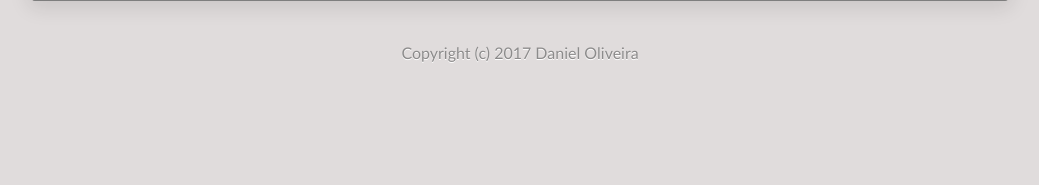
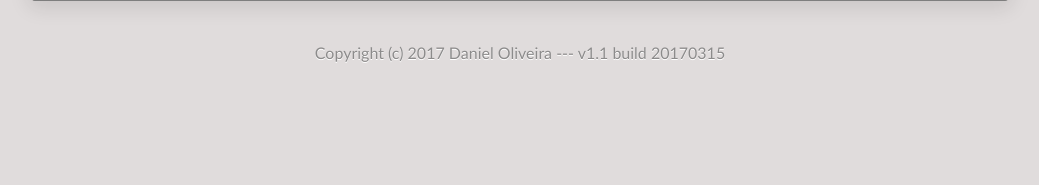
Before and after one commit to danielfmo/ACalc, a Python web app: template acalc/static/templates/index.html in a window 1280 px wide. Shown: the part 628-813 px from the top of the page, without its empty margins (120-1159 px from the left). Run offline with Jinja, Linux system fonts and the light colour scheme; the template is opened without the code that fills it, so the values that code supplies are empty.

Commit message:
Fix footer

```diff
--- a/acalc/static/templates/base.html
+++ b/acalc/static/templates/base.html
@@ -71,7 +71,7 @@
 	</div>
 </div>
 <div id="footer">
-	Copyright (c) 2017 Daniel Oliveira
+	Copyright (c) 2017 Daniel Oliveira --- v1.1 build 20170315
 </div>
 </body>
 </html>
```
